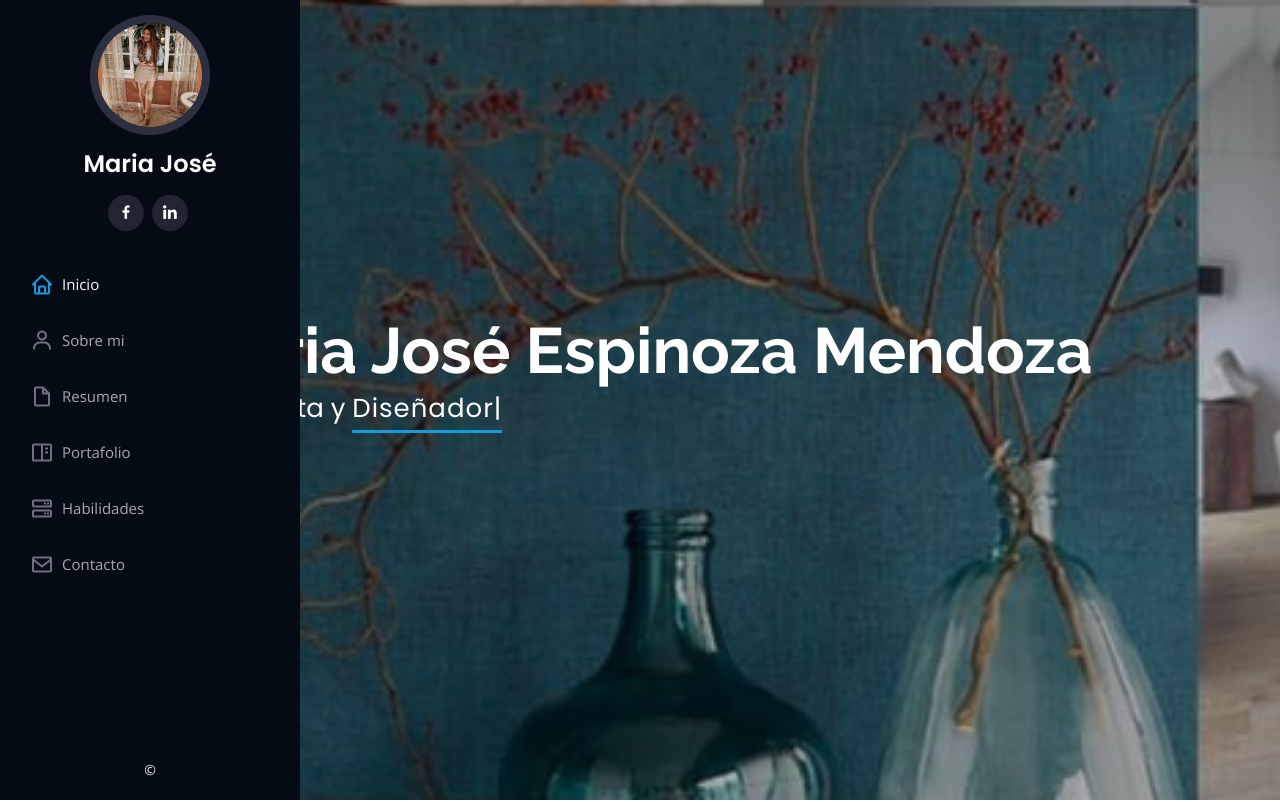
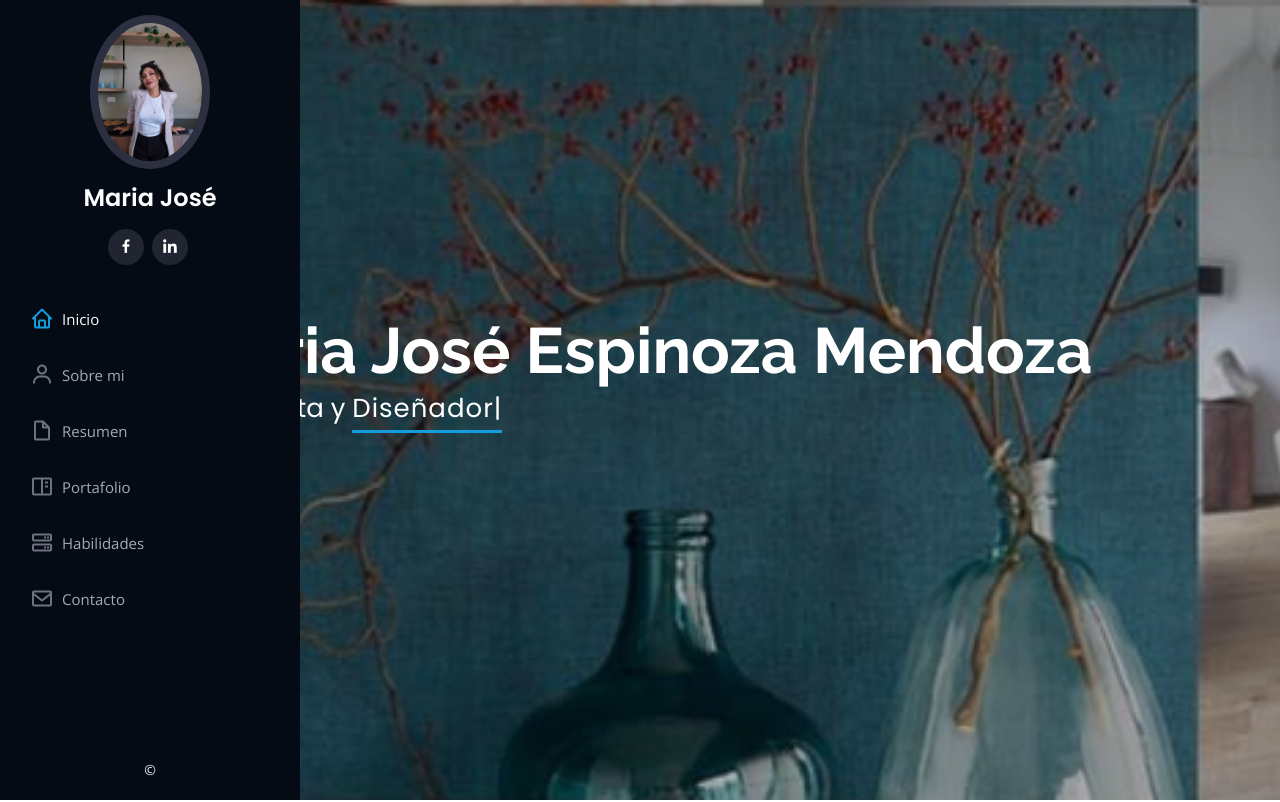
Before and after one commit to mariespinoza2330/mariespinoza2330.github.io, a plain HTML site: page index.html in a window 1280 px wide. Shown: the top 802 px of the page. Drawn offline with nearby package versions, Linux system fonts and the light colour scheme.

Commit message:
nuevaimagen

```diff
--- a/index.html
+++ b/index.html
@@ -46,7 +46,7 @@
     <div class="d-flex flex-column">
 
       <div class="profile">
-        <img src="assets/img/profile-img.jpg" alt="" class="img-fluid rounded-circle">
+        <img src="assets/img/Principal.jpg" alt="" class="img-fluid rounded-circle">
         <h1 class="text-light"><a href="index.html">Maria José</a></h1>
         <div class="social-links mt-3 text-center">
 
```
